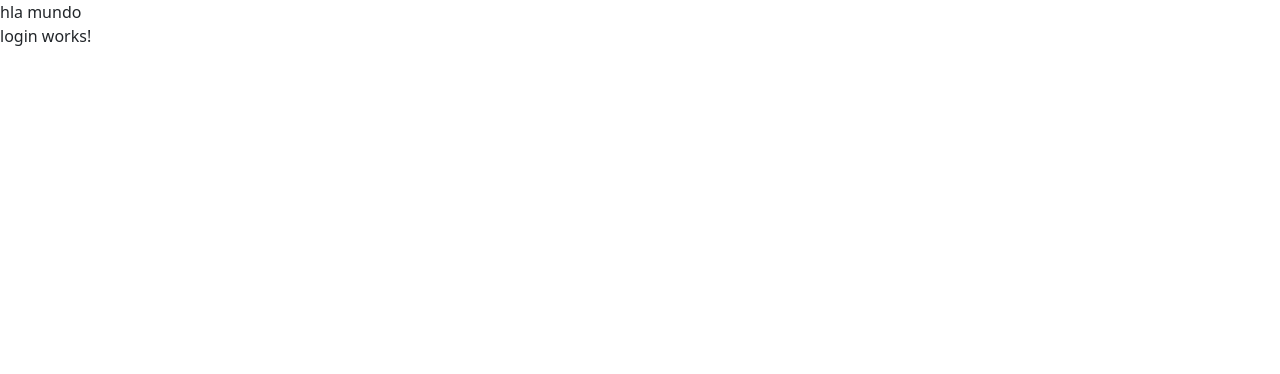
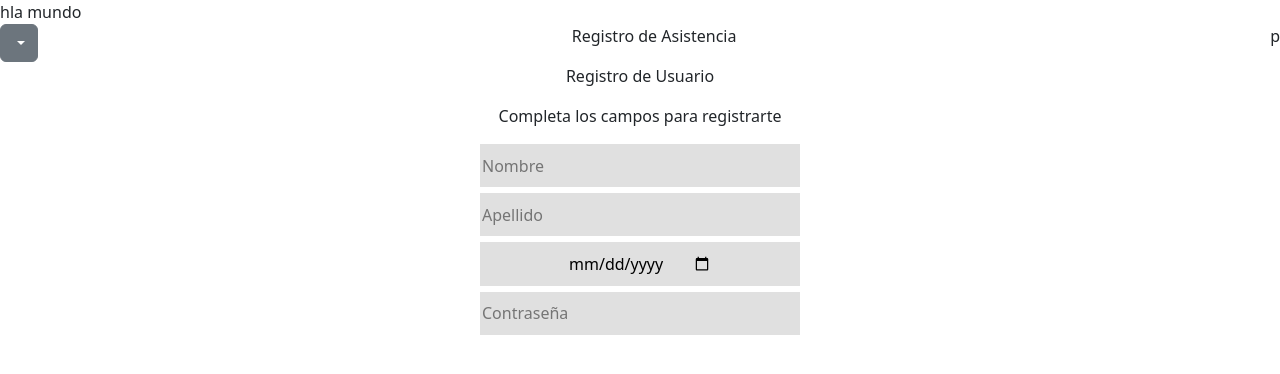
Before and after one commit to MartRomeros/R.D.A_front, an Angular app: page /login in a window 1280 px wide. Shown: the top 374 px of the page. Built offline with nearby package versions, Linux system fonts and the light colour scheme.

Commit message:
parte de login

```diff
--- a/src/app/components/auth/login/login.component.css
+++ b/src/app/components/auth/login/login.component.css
@@ -0,0 +1,28 @@
+.inputs {
+    flex-direction: column;
+    display: flex;
+}
+
+#inputRegistro{
+    margin: 6px;
+    display: flex;
+    justify-content: center;
+}
+
+#componentesRegistro {
+    width: 20rem;
+    justify-items: center;
+    background-color: rgb(224, 224, 224);
+    border: none;
+    height: 2.7rem;
+}
+
+#Subtitulo {
+    display: flex;
+    justify-content: center;
+}
+
+header{
+    display: flex;
+    justify-content: space-between;
+}
--- a/src/app/components/auth/login/login.component.html
+++ b/src/app/components/auth/login/login.component.html
@@ -1 +1,35 @@
-<p>login works!</p>
+<header>
+    <div class="dropdown">
+        <button class="btn btn-secondary dropdown-toggle" type="button" data-bs-toggle="dropdown" aria-expanded="false">
+            <img src="" alt="">
+        </button>
+        <ul class="dropdown-menu">
+            <li><a class="dropdown-item" href="#">Action</a></li>
+            <li><a class="dropdown-item" href="#">Another action</a></li>
+            <li><a class="dropdown-item" href="#">Something else here</a></li>
+        </ul>
+    </div>
+    <p>Registro de Asistencia</p>
+    <p>p</p>
+</header>
+<div>
+    <div>
+      <p id="Subtitulo">Registro de Usuario</p>
+      <p id="Subtitulo">Completa los campos para registrarte</p>
+    </div>
+
+    <div>
+      <div id="inputRegistro">
+        <input type="text" placeholder="Nombre" name="nombre" id="componentesRegistro">
+      </div>
+      <div id="inputRegistro">
+        <input type="text" placeholder="Apellido" name="apellido" id="componentesRegistro" >
+      </div>
+      <div id="inputRegistro">
+        <input type="date" name="fechaNacimiento" id="componentesRegistro">
+      </div>
+      <div id="inputRegistro">
+        <input type="password" placeholder="Contraseña" name="contrasena" id="componentesRegistro">
+      </div>
+    </div>
+  </div>
--- a/src/app/components/auth/login/login.component.ts
+++ b/src/app/components/auth/login/login.component.ts
@@ -1,11 +1,21 @@
 import { Component } from '@angular/core';
+import { FormsModule } from '@angular/forms';
 
 @Component({
   selector: 'app-login',
-  imports: [],
+  imports: [FormsModule],
   templateUrl: './login.component.html',
   styleUrl: './login.component.css'
 })
 export class LoginComponent {
+  step = 1;
 
+  nombre = '';
+  apellido = '';
+  fechaNacimiento = '';
+  contrasena = '';
+
+  irAlSiguientePaso() {
+    this.step++;
+  }
 }
```
